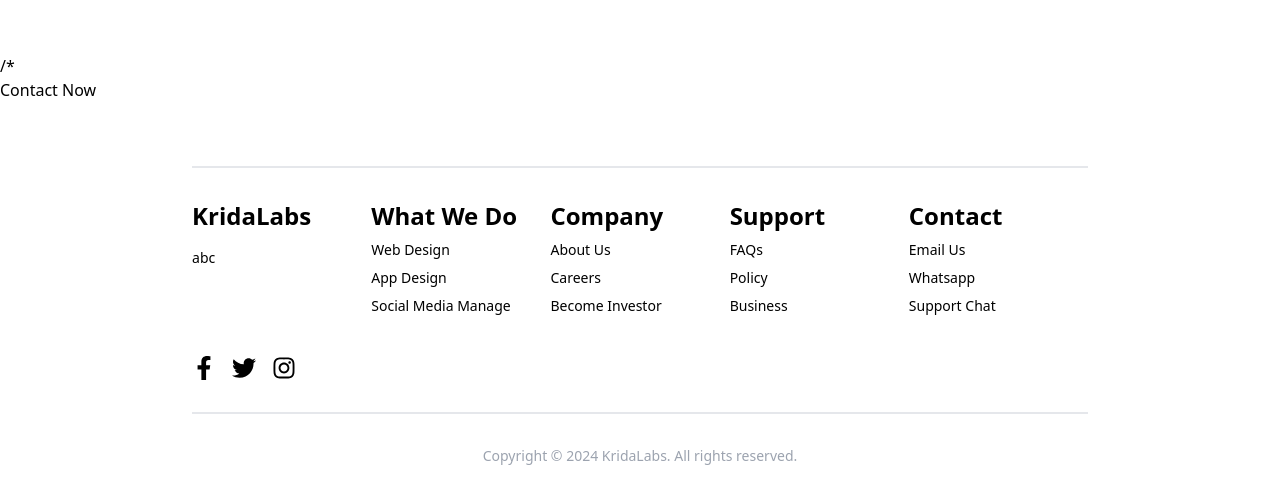
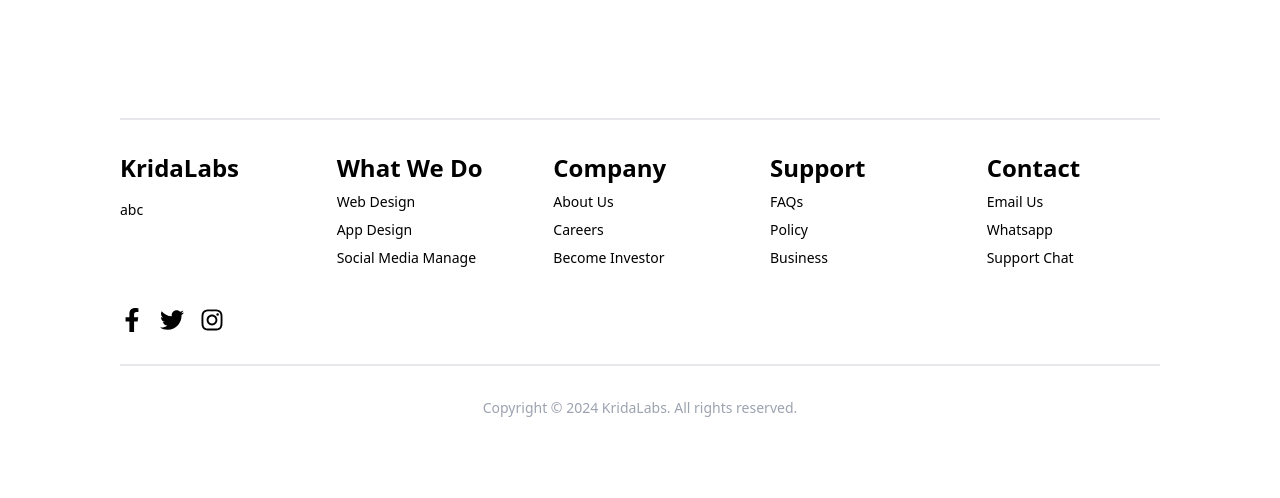
Before and after one commit to khagendrajora/KridaLabs-Website, a React (Vite) app: page / in a window 1280 px wide. Shown: the part 937-1435 px from the top of the page. After the commit the page ends 1387 px from the top, so only its background shows below. Built offline with nearby package versions, Linux system fonts and the light colour scheme.

Commit message:
footer margin x-axis is 120px

```diff
--- a/src/components/Footer/Footer.tsx
+++ b/src/components/Footer/Footer.tsx
@@ -1,15 +1,14 @@
-// import { ReactNode } from "react";
 import { FaFacebookF, FaTwitter, FaInstagram } from 'react-icons/fa';
 
 export default function Footer() {
   return (
-    <footer className="bg-white text-black py-8 px-4 sm:px-12 md:px-28 lg:px-48">
+    <footer className="bg-white text-black py-8 px-[120px]"> {/* Set padding-left and padding-right to 120px */}
         {/* Separator Line */}
       <hr className="border-t-2 border-gray-200 my-8" /> {/* Horizontal line */}
 
-      <div className="flex flex-wrap justify-end gap-0">
+      <div className="flex flex-wrap justify-between	 gap-0">
         {/* Company Info Section */}
-        <div className="flex flex-col w-full sm:w-1/2 lg:w-1/5 gap-4">
+        <div className="flex flex-col w-full sm:w-1/2 lg:w-1/6 gap-4">
           <h2 className="text-2xl font-bold">KridaLabs</h2>
           <p className="text-sm">
             abc
@@ -17,7 +16,7 @@
         </div>
 
         {/* What We Do Section */}
-        <div className="w-full sm:w-1/2 lg:w-1/5 flex flex-col gap-2">
+        <div className="w-full sm:w-1/2 lg:w-1/6 flex flex-col gap-2">
           <h2 className="text-2xl font-bold">What We Do</h2>
           <ul className="space-y-2 text-sm">
             <li><a href="#" className="hover:underline">Web Design</a></li>
@@ -28,7 +27,7 @@
         </div>
 
         {/* Company Section */}
-        <div className="w-full sm:w-1/2 lg:w-1/5 flex flex-col gap-2">
+        <div className="w-full sm:w-1/2 lg:w-1/6 flex flex-col gap-2">
           <h2 className="text-2xl font-bold">Company</h2>
           <ul className="space-y-2 text-sm">
             <li><a href="#" className="hover:underline">About Us</a></li>
@@ -38,7 +37,7 @@
         </div>
 
         {/* Support Section */}
-        <div className="w-full sm:w-1/2 lg:w-1/5 flex flex-col gap-2">
+        <div className="w-full sm:w-1/2 lg:w-1/6 flex flex-col gap-2">
           <h2 className="text-2xl font-bold">Support</h2>
           <ul className="space-y-2 text-sm">
             <li><a href="#" className="hover:underline">FAQs</a></li>
@@ -48,7 +47,7 @@
         </div>
 
         {/* Contact Section */}
-        <div className="w-full sm:w-1/2 lg:w-1/5 flex flex-col gap-2">
+        <div className="w-full sm:w-1/2 lg:w-1/6 flex flex-col gap-2  ">
           <h2 className="text-2xl font-bold">Contact</h2>
           <ul className="space-y-2 text-sm">
             <li><a href="#" className="hover:underline">Email Us</a></li>
@@ -74,7 +73,7 @@
       <hr className="border-t-2 border-gray-200 my-8" /> {/* Horizontal line */}
 
       {/* Copyright Section */}
-      <div className="text-center text-sm mt-4 text-gray-400	">
+      <div className="text-center text-sm mt-4 text-gray-400">
         Copyright © 2024 KridaLabs. All rights reserved.
       </div>
     </footer>
--- a/src/pages/Home/index.tsx
+++ b/src/pages/Home/index.tsx
@@ -1,10 +1,11 @@
-import Button from "../../components/Button/Button";
+// import Button from "../../components/Button/Button";
 import DefaultLayout from "../Layouts/DefaultLayout";
 
 export default function Home() {
   return (
     <DefaultLayout>
-      <Button>Contact Now</Button>
+      <>
+      </>
     </DefaultLayout>
   );
 }
--- a/src/pages/Layouts/DefaultLayout.tsx
+++ b/src/pages/Layouts/DefaultLayout.tsx
@@ -1,6 +1,6 @@
 import { ReactNode } from "react";
 import Footer from "../../components/Footer/Footer";
-import Header from "../../components/Header/Header";
+// import Header from "../../components/Header/Header";
 
 
 export default function DefaultLayout({ children }: { children: ReactNode }) {
@@ -48,7 +48,7 @@
 
     </section>
 
-      /* <main>
+      <main>
         {children}
       </main>
       <Footer />
```
